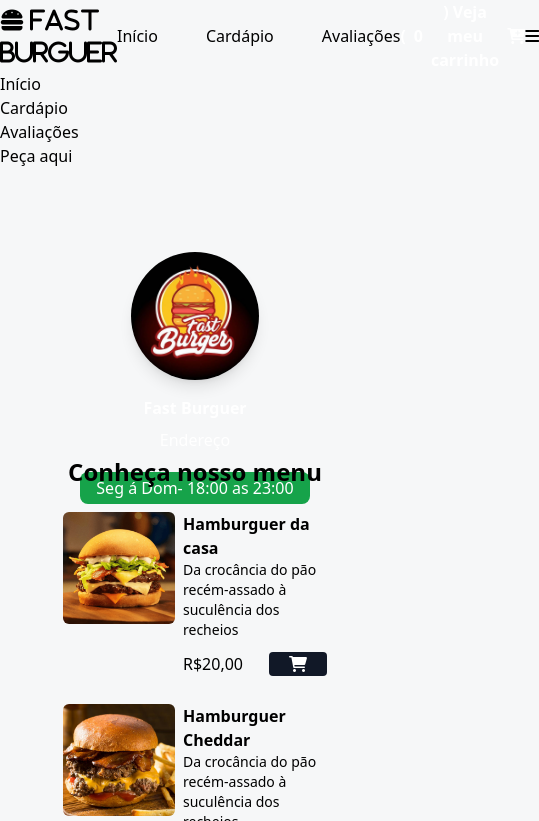
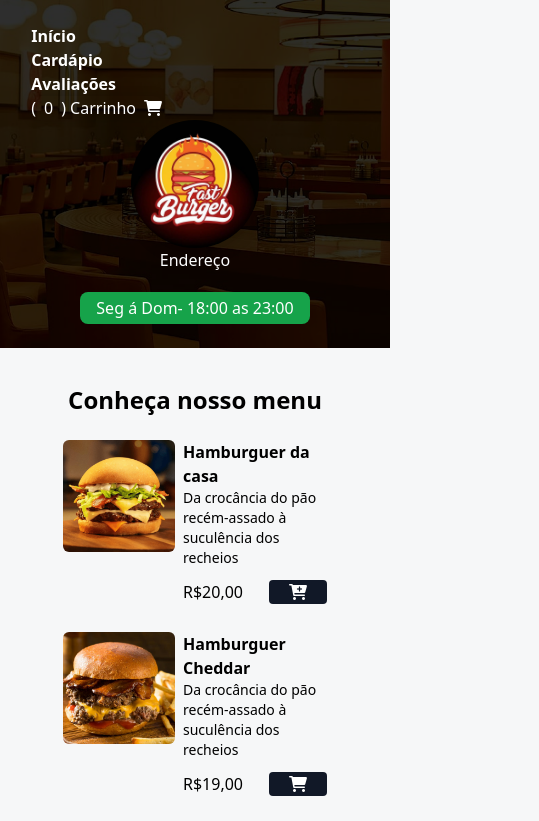
Before and after one commit to ArthurAGomes/FastBurguer, a website: page index.html in a window 390 px wide. Shown: the top 821 px of the page, 539 px wide, since content can reach past the window. Drawn offline with Linux system fonts and the light colour scheme.

Commit message:
menumobile

```diff
--- a/index.html
+++ b/index.html
@@ -14,35 +14,34 @@
 </head>
 
 <body>
-<!-- bg-home imagem de fundo do header -->
-    <header class="w-full h-[420px]  bg-cover bg-center">
-        <nav id="navbar" class="w-full flex items-center justify-between">
-            <i class="fa-solid fa-burger text-2xl" id="nav_logo"> Fast Burguer</i>
+    <!--  imagem de fundo do header  -->
+    <header class="w-full bg-home bg-cover bg-center">
 
-            <ul id="nav_list" class="flex gap-12">
-                <li class="nav-item active">
-                    <a href="#home">Início</a>
+        <nav id="navbar" class=" hidden w-full items-center justify-between text-white p-2">
+            <i class="fa-solid fa-burger text-2xl shadow-lg hover:scale-110 duration-200" id="nav_logo"> Fast Burguer</i>
+            <ul id="nav_list" class="flex gap-14">
+                <li class="nav-item shadow-lg hover:scale-110 duration-200">
+                    <a href="#home" >Início</a>
                 </li>
-                <li class="nav-item">
-                    <a href="#menu">Cardápio</a>
+                <li class="nav-item shadow-lg hover:scale-110 duration-200">
+                    <a href="#menu" >Cardápio</a>
                 </li>
-                <li class="nav-item">
+                <li class="nav-item shadow-lg hover:scale-110 duration-200">
                     <a href="#testimonials">Avaliações</a>
                 </li>
             </ul>
-
-            <button class="flex items-center gap-2 text-white font-bold" id="cart-btn">
+            <button class="flex items-center gap-2 text-white justify-center bg-amber-900 p-2 rounded-lg shadow-btn" id="cart-btn">
                 (<span id="cart-count">0</span>)
-                Veja meu carrinho
-                <i class="fa fa-cart-plus text-1x2 text-white"></i>
+                  Carrinho
+                <i class="fa-solid fa-cart-shopping text-white"></i>
             </button>
-
-            <button id="mobile_btn">
+            <button id="mobile_btn" class="block">
                 <i class="fa-solid fa-bars"></i>
             </button>
         </nav>
 
-        <div id="mobile_menu">
+
+        <div id="mobile_menu" class="text-white">
             <ul id="mobile_nav_list">
                 <li class="nav-item">
                     <a href="#home">Início</a>
@@ -55,14 +54,16 @@
                 </li>
             </ul>
 
-            <button class="btn-default">
-                Peça aqui
+            <button class="flex items-center gap-2 text-white justify-center rounded-lg shadow-btn" id="cart-btn">
+                (<span id="cart-count">0</span>)
+                  Carrinho
+                <i class="fa-solid fa-cart-shopping text-white"></i>
             </button>
         </div>
         <div class="w-full h-full flex flex-col justify-center items-center">
             <img src="assets/logo-lache.jpg" alt="Logo-fastburguer"
                 class="w-32 h-32 rounded-full shadow-lg hover:scale-110 duration-200">
-            <h1 class="text-4x1 mt-4 mb-2 font-bold text-white">Fast Burguer</h1>
+            <!-- <h1 class="text-4x1 mt-4 mb-2 font-bold text-white">Fast Burguer</h1> -->
             <span class="text-white font-medium">Endereço</span>
             <div class="bg-green-600 px-4 py-1 rounded-lg mt-5" id="data-span">
                 <span class="text-white font-medium">Seg á Dom- 18:00 as 23:00</span>
@@ -86,7 +87,7 @@
                             <p>R$20,00</p>
                             <button class="bg-gray-900 px-5 rounded add-to-cart-btn" data-name="Hamburguer da casa"
                                 data-price="20,00">
-                                <i class="fa-solid fa-cart-shopping text-white"></i>
+                                <i class="fa fa-cart-plus text-1x2 text-white"></i>
                             </button>
                         </div>
                     </div>
--- a/styles/style.css
+++ b/styles/style.css
@@ -2,6 +2,21 @@
 @tailwind components;
 @tailwind utilities;
 
+*{
+    margin: 0;
+    padding: 0;
+    box-sizing: border-box;
+}
+
 body{
     background-color: #f6f7f8;
 }
+
+header{
+    padding: 24px 8%;
+}
+
+.nav-item a{
+    font-weight: 600;
+
+}
--- a/tailwind.config.js
+++ b/tailwind.config.js
@@ -5,6 +5,9 @@ module.exports = {
     extend: {
       backgroundImage:{
         "home":"url('/assets/bg.png')"
+      },
+      boxShadow:{
+        "btn":"0px 0px 10px 2px rgba(0,0,0, 0.1)"
       }
     },
   },
```
Also changed, not shown: styles/output.css.
